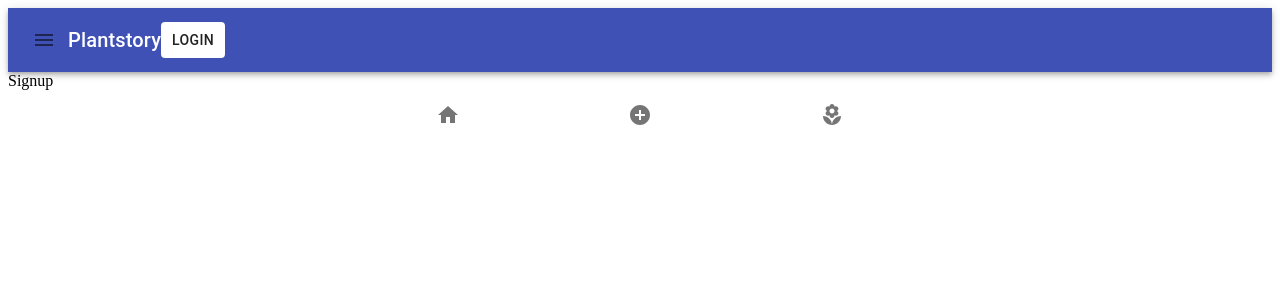
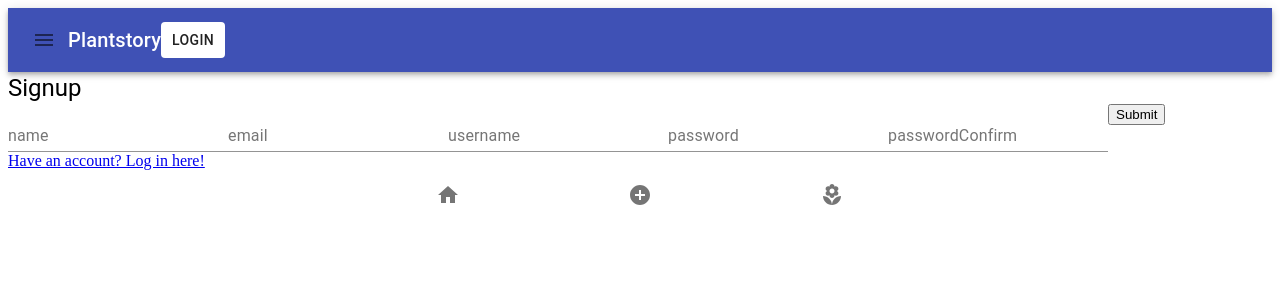
Before and after one commit to jguzz/plantstory-client, a React (Create React App) app: page /signup in a window 1280 px wide. Shown: the top 300 px of the page. Built offline with nearby package versions, Linux system fonts and the light colour scheme.

Commit message:
static log in/logout complete

```diff
--- a/src/components/auth/Login.js
+++ b/src/components/auth/Login.js
@@ -1,4 +1,5 @@
 import React from "react";
+import { Link } from "react-router-dom";
 // material ui
 import TextField from "@material-ui/core/TextField";
 import Typography from "@material-ui/core/Typography";
@@ -16,6 +17,10 @@ function Login() {
 
         <input type="submit"></input>
       </form>
+      <Link to="/signup" >
+
+      Dont have an account? Sign up here!
+      </Link>
     </>
   );
 }
--- a/src/components/auth/Signup.js
+++ b/src/components/auth/Signup.js
@@ -1,8 +1,28 @@
 import React from 'react';
+import { Link } from "react-router-dom";
+// material ui
+import TextField from "@material-ui/core/TextField";
+import Typography from "@material-ui/core/Typography";
+import Button from "@material-ui/core/Button";
 
 function Signup() {
   return (
-    <>Signup</>
+    <><form>
+    <Typography variant="h5">Signup</Typography>
+    <label>
+      <TextField label="name" name="name" type="text" />
+      <TextField label="email" name="email" type="text" />
+      <TextField label="username" name="username" type="text" />
+      <TextField label="password" name="password" type="text" />
+      <TextField label="passwordConfirm" name="passwordConfirm" type="text" />
+    </label>
+
+    <input type="submit"></input>
+  </form>
+  <Link to="/login" >
+
+  Have an account? Log in here!
+  </Link></>
   );
 }
 
--- a/src/components/nav/Navbar.js
+++ b/src/components/nav/Navbar.js
@@ -16,7 +16,7 @@ function NavBar() {
     <>
       <AppBar position="static">
         <Toolbar>
-          {" "}
+
           <IconButton edge="start" aria-label="menu">
             <MenuIcon />
           </IconButton>
```
